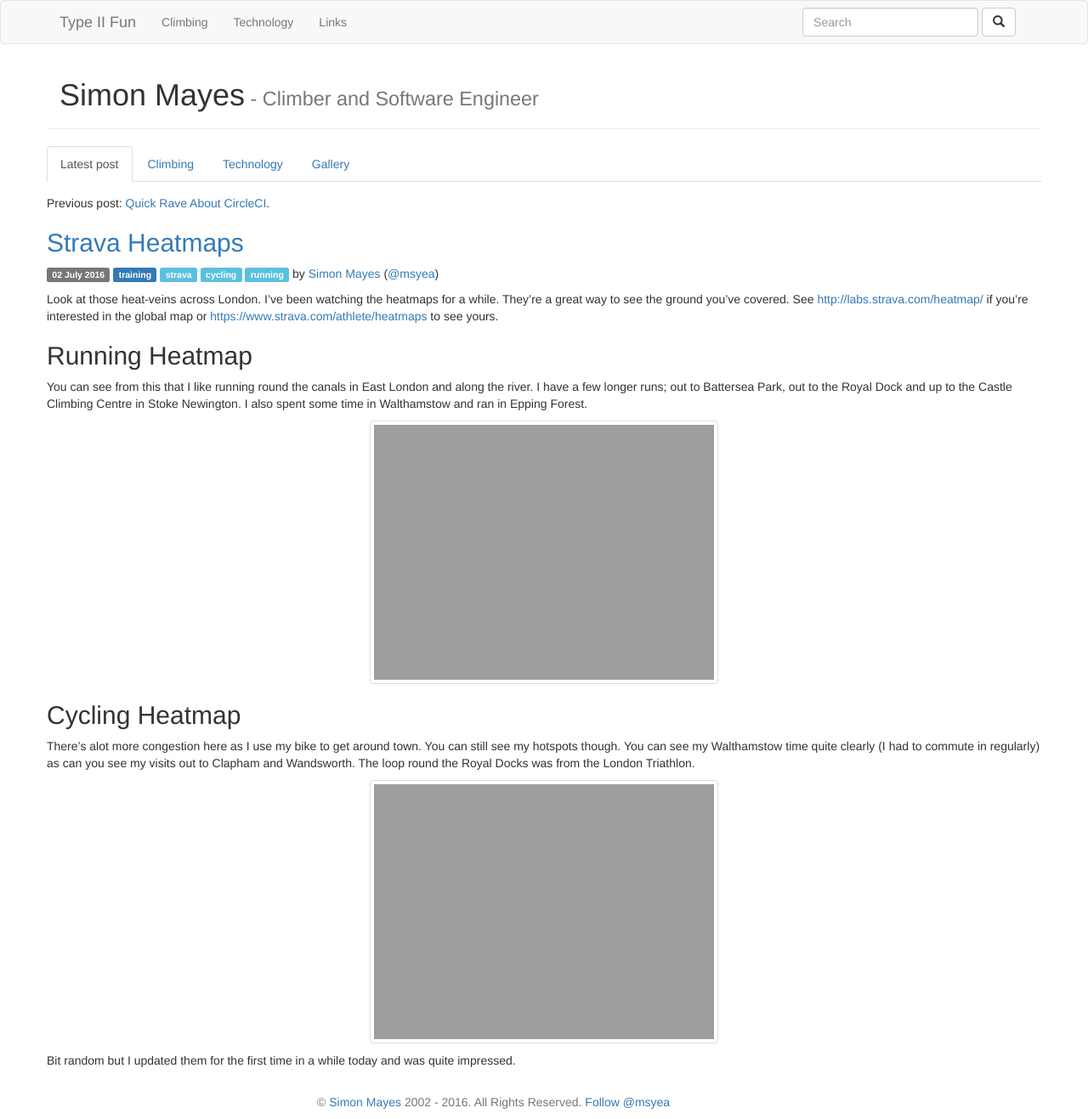
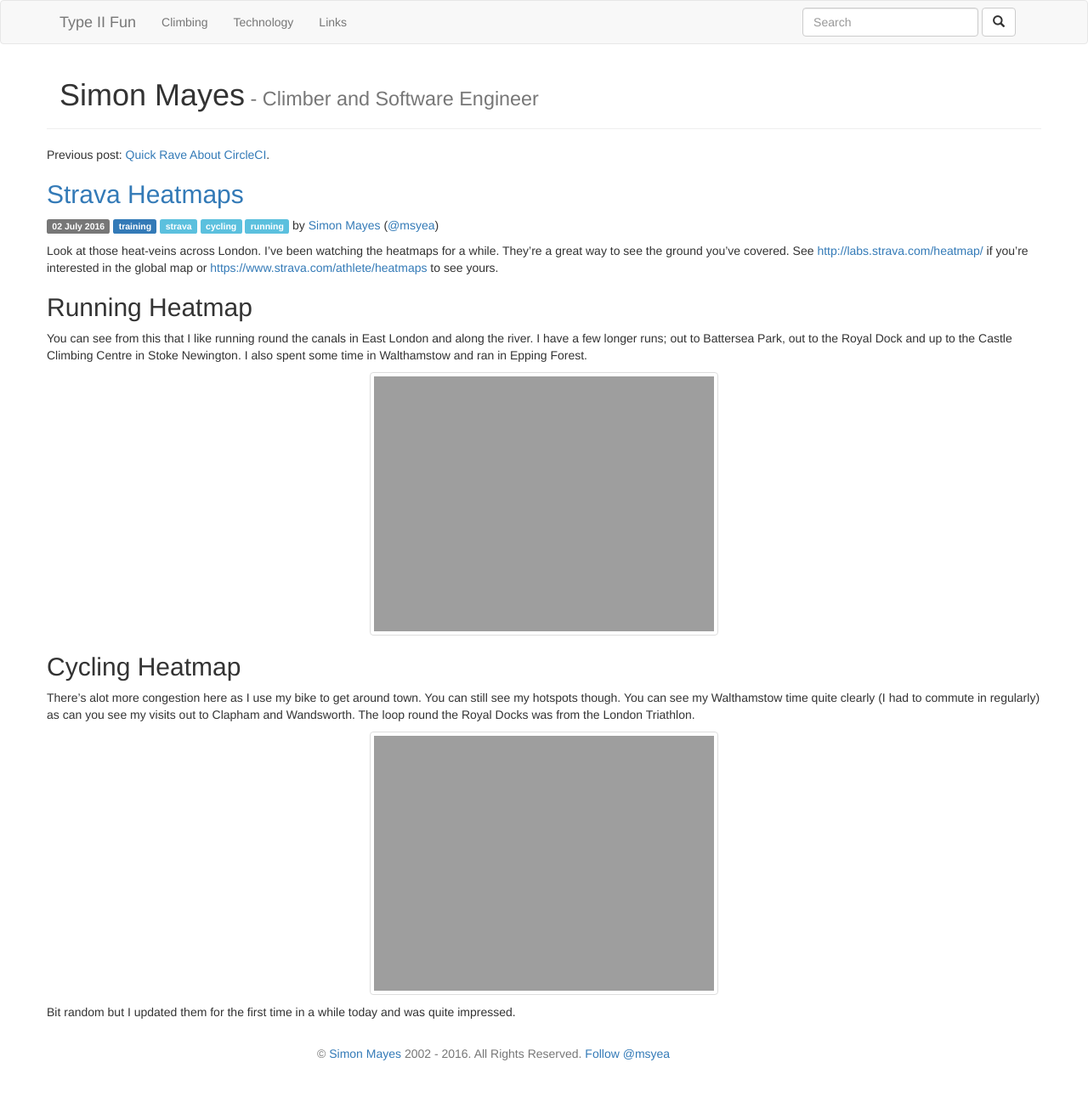
Before and after one commit to msyea/msyea.github.io, a Jekyll site: the page built from index.html, in a window 1280 px wide. Shown: the whole page at 85% size. Built offline with Jekyll 4.4.1, drawn with Linux system fonts in a browser that asks for light colours; emoji names are drawn with the system emoji font; comment, search, counter and statistics services are not loaded; after the commit the page ends 1260 px from its top, so only the background shows below that; grey boxes are pictures that could not be loaded.

Commit message:
Refactoring homepage

```diff
--- a/index.html
+++ b/index.html
@@ -13,81 +13,26 @@ schema: Blog
   </div>
 </div>
 <div class="row">
-  <div class="class-md-12">
-    <ul class="nav nav-tabs" role="tablist">
-      {% unless false and site.my_categories contains site.posts[0].category %}<li role="presentation" class="active"><a href="#tab-no-category" aria-controls="tab-no-category" role="tab" data-toggle="tab">Latest post</a></li>{% endunless %}
-      {% for category in site.my_categories %}
-      <li role="presentation" {% if false and forloop.first and !(site.my_categories contains site.posts[0].category) %} class="active"{% endif %}><a href="#tab-{{ category }}" aria-controls="tab-{{ category }}" role="tab" data-toggle="tab">{{ category | capitalize }}</a></li>
-      {% endfor %}
-      <li role="presentation"><a href="#tab-gallery" aria-controls="tab-gallery" role="tab" data-toggle="tab">Gallery</a></li>
-    </ul>
-    <div class="tab-content">
-      {% unless false and site.my_categories contains site.posts[0].category %}
-      <div role="tabpanel" class="tab-pane active" id="tab-no-category">
+  <div class="home-main class-md-12">
+    {% for post in site.posts limit:1 %}
     <p>Previous post: <a href="{{ site.posts[1].url }}">{{ site.posts[1].title }}</a>.</p>
-          <div itemprop="blogPost" itemid="{{ site.github.url }}{{ site.posts[0].url }}" itemscope itemtype="http://schema.org/BlogPosting">
-            <h2 itemprop="name"><a href="{{ site.github.url }}{{ site.posts[0].url }}" itemprop="url mainEntityOfPage">{{ site.posts[0].title }}</a></h2>
-            <meta itemprop="headline" content="{{ site.posts[0].excerpt | newline_to_br | replace: '<br />', ' ' | strip_html | strip_newlines | strip | truncatewords:20 }}" />
-            {% if site.posts[0].image %}<div class="hidden" itemprop="image" itemscope itemtype="http://schema.org/ImageObject">
-              <img itemprop="url" src="{{ site.posts[0].image }}" alt="{{ site.posts[0].title }}" />
+    <div itemprop="blogPost" itemid="{{ site.url }}{{ post.url }}" itemscope itemtype="http://schema.org/BlogPosting">
+      <h2 itemprop="name"><a href="{{ site.url }}{{ post.url }}" itemprop="url mainEntityOfPage">{{ post.title }}</a></h2>
+      <meta itemprop="headline" content="{{ post.excerpt | newline_to_br | replace: '<br />', ' ' | strip_html | strip_newlines | strip | truncatewords:20 }}" />
+      {% if post.image %}<div class="hidden" itemprop="image" itemscope itemtype="http://schema.org/ImageObject">
+        <img itemprop="url" src="{{ post.image }}" alt="{{ post.title }}" />
       </div>{% endif %}
-            <p><time class="label label-default" itemprop="datePublished dateModified" datetime="{{ site.posts[0].date | date_to_xmlschema }}">{{ site.posts[0].date | date_to_long_string }}</time>
-              {% for category in site.posts[0].categories %}<a class="label label-primary" href="/{{ category }}.html"><span itemprop="keywords">{{ category }}</span></a> {% endfor %}
-              {% for tag in site.posts[0].tags %}<span class="label label-info" itemprop="keywords">{{ tag }}</span> {% endfor %}
+      <p><time class="label label-default" itemprop="datePublished dateModified" datetime="{{ post.date | date_to_xmlschema }}">{{ post.date | date_to_long_string }}</time>
+        {% for category in post.categories %}<a class="label label-primary" href="/{{ category }}.html"><span itemprop="keywords">{{ category }}</span></a> {% endfor %}
+        {% for tag in post.tags %}<span class="label label-info" itemprop="keywords">{{ tag }}</span> {% endfor %}
         <span itemprop="author publisher" itemscope itemtype="http://schema.org/Person">
-              by <a itemprop="name" href="{{ site.github.url }}">Simon Mayes</a> (<a href="https://twitter.com/msyea">@msyea</a>)
+        by <a itemprop="name" href="{{ site.url }}">Simon Mayes</a> (<a href="https://twitter.com/msyea">@msyea</a>)
         </span>
       </p>
       <div itemprop="articleBody">
-              {{ site.posts[0].content }}
-            </div>
-          </div>
-      </div>
-      {% endunless %}
-
-      {% for category in site.my_categories %}
-      {% assign current = site.categories[category][0]  %}
-      {% assign previous = site.categories[category][1]  %}
-      <div role="tabpanel" class="tab-pane{% if false and forloop.first and !(site.my_categories contains site.posts[0].category) %} active{% endif %}" id="tab-{{ category }}">
-        <p>This is the most recent post from
-          <a class="label label-primary" href="/{{ category }}.html">{{ category }}</a>.
-          Previous post: <a href="{{ previous.url }}">{{ previous.title }}</a>.
-        </p>
-          <div itemprop="blogPost" itemid="{{ site.github.url }}{{ current.url }}" itemscope itemtype="http://schema.org/BlogPosting">
-            <h2 itemprop="name"><a href="{{ site.github.url }}{{ current.url }}" itemprop="url mainEntityOfPage">{{ current.title }}</a></h2>
-            <meta itemprop="headline" content="{{ current.excerpt | newline_to_br | replace: '<br />', ' ' | strip_html | strip_newlines | strip | truncatewords:20 }}" />
-            {% if current.image %}<div class="hidden" itemprop="image" itemscope itemtype="http://schema.org/ImageObject">
-              <img itemprop="url" src="{{ current.image }}" alt="{{ current.title }}" />
-            </div>{% endif %}
-            <p><time class="label label-default" itemprop="datePublished dateModified" datetime="{{ current.date | date_to_xmlschema }}">{{ current.date | date_to_long_string }}</time>
-              {% for category in current.categories %}<a class="label label-primary" href="/{{ category }}.html"><span itemprop="keywords">{{ category }}</span></a> {% endfor %}
-              {% for tag in current.tags %}<span class="label label-info" itemprop="keywords">{{ tag }}</span> {% endfor %}
-              <span itemprop="author publisher" itemscope itemtype="http://schema.org/Person">
-              by <a itemprop="name" href="{{ site.github.url }}">Simon Mayes</a> (<a href="https://twitter.com/msyea">@msyea</a>)
-              </span>
-            </p>
-            <div itemprop="articleBody">
-              {{ current.content }}
-            </div>
+        {{ post.content }}
       </div>
     </div>
     {% endfor %}
-      <div role="tabpanel" class="tab-pane" id="tab-gallery">
-        <p class="text-right"><a href="https://www.flickr.com/photos/msyea/" title="See my photos on Flickr!"><img src="https://s.yimg.com/pw/images/goodies/black-see-my-photos.png" width="147" height="26" alt=""></a></p>
-        <div id="gallery" class="carousel slide" data-ride="carousel" data-id="72157662772567116">
-          <ol class="carousel-indicators"></ol>
-          <div class="carousel-inner" role="listbox"></div>
-
-          <a class="left carousel-control" href="#gallery" role="button" data-slide="prev">
-            <span class="glyphicon glyphicon-chevron-left" aria-hidden="true"></span>
-            <span class="sr-only">Previous</span>
-          </a>
-          <a class="right carousel-control" href="#gallery" role="button" data-slide="next">
-            <span class="glyphicon glyphicon-chevron-right" aria-hidden="true"></span>
-            <span class="sr-only">Next</span>
-          </a>
   </div>
 </div>
-    </div>
-  </div>
-</div>
```
Lines whose indentation alone changed are shown as unchanged.
